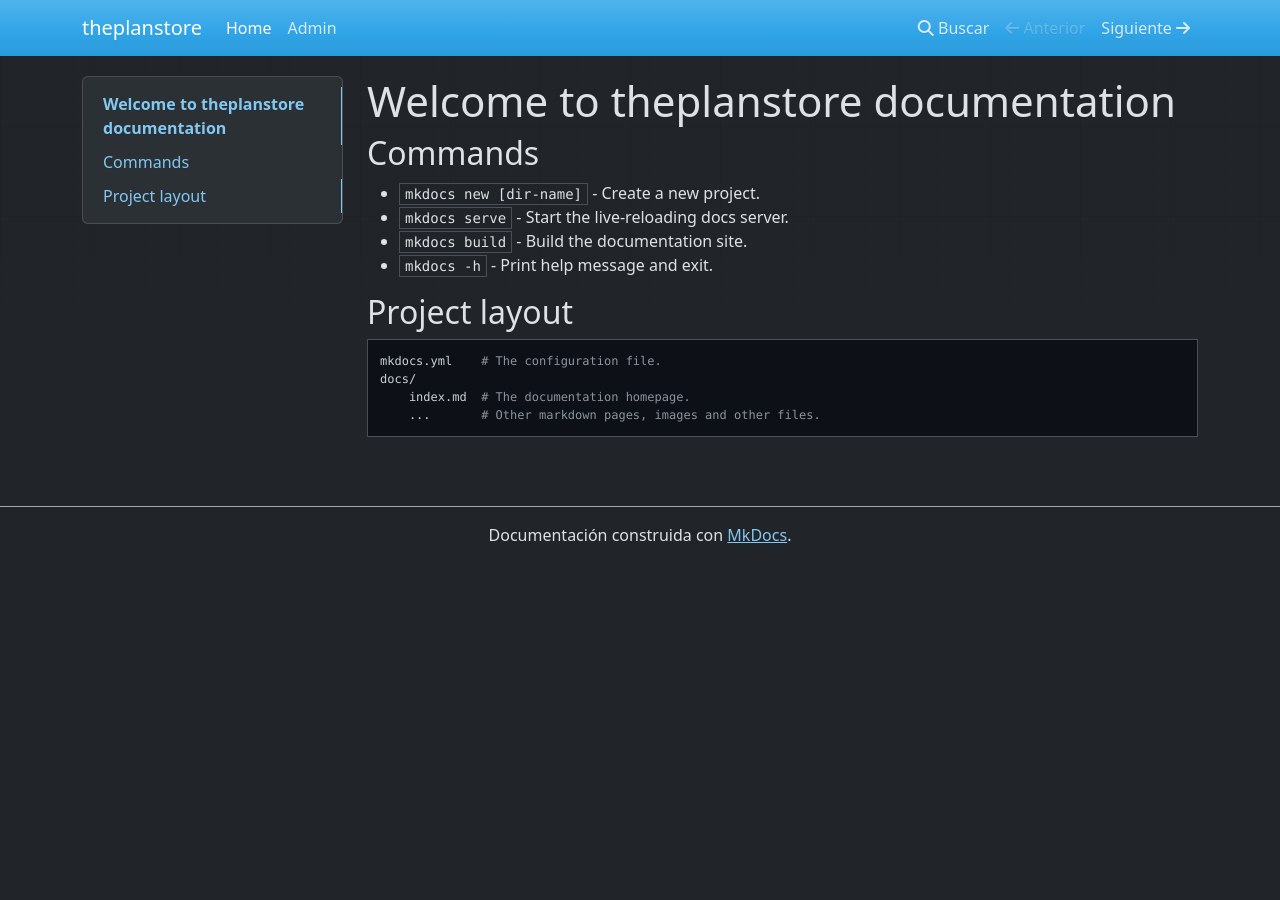
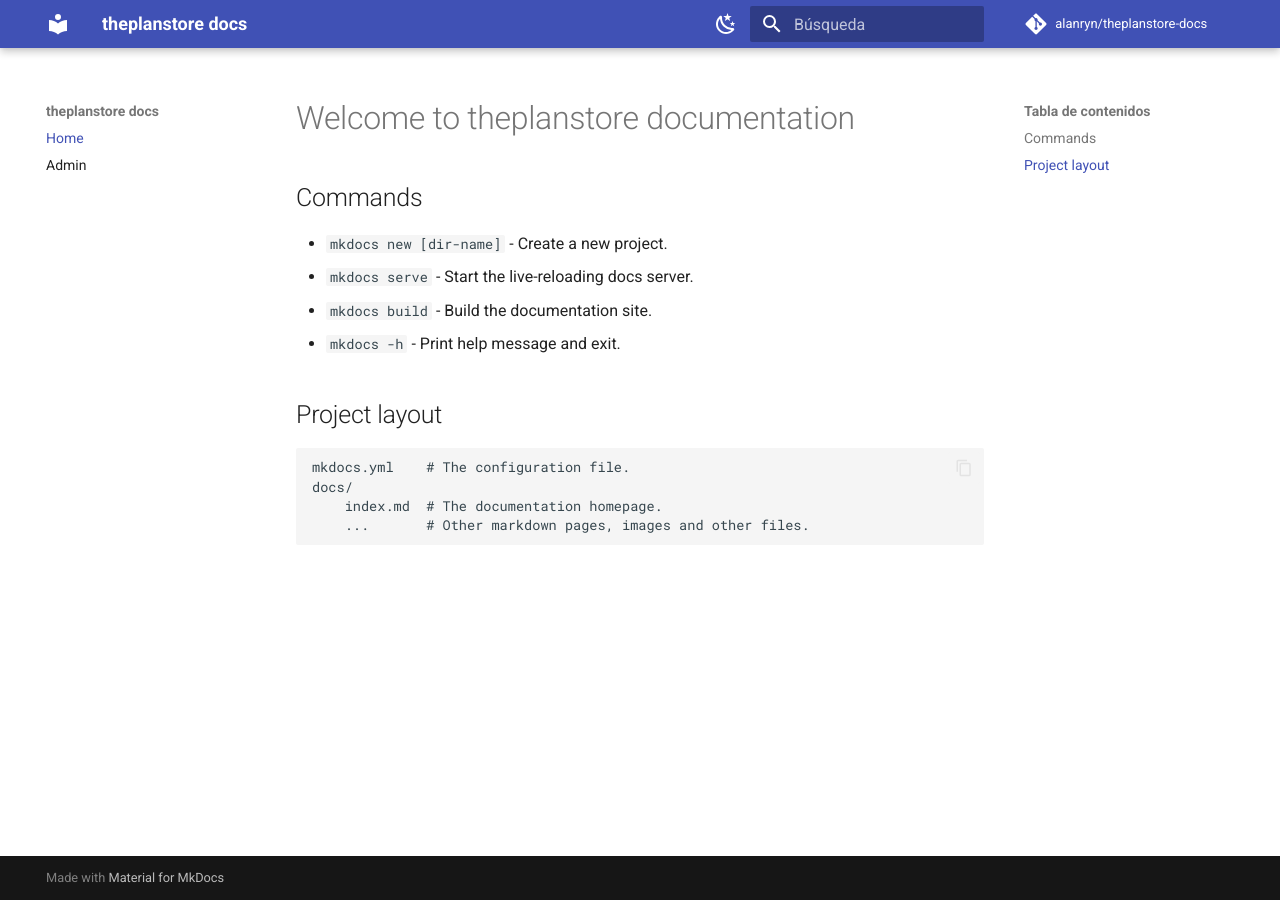
Before and after one commit to alanryn/theplanstore-docs, an MkDocs documentation site: the page built from docs/index.md, in a window 1280 px wide. Built offline with MkDocs 1.6.1 and Material for MkDocs 9.7.7, drawn with Linux system fonts in a browser that asks for light colours; nearby versions of some CDN libraries; comment, search, counter and statistics services are not loaded.

Commit message:
Update theme to material

```diff
--- a/mkdocs.yml
+++ b/mkdocs.yml
@@ -1,9 +1,56 @@
-site_name: theplanstore
+site_name: theplanstore docs
+site_description: Documentation for theplanstore web app
+site_author: Alan Ryan
+site_url: https://theplanstore.netlify.app
+
+repo_name: alanryn/theplanstore-docs
+repo_url: https://github.com/alanryn/theplanstore-docs
+edit_uri: edit/main/docs/
+
+theme:
+  name: material
+  language: es
+
+  features:
+    - navigation.instant
+    - navigation.tracking
+    - navigation.sections
+    - navigation.top
+    - content.code.copy
+    - search.highlight
+    - search.share
+
+  palette:
+    - scheme: default
+      primary: indigo
+      accent: indigo
+      toggle:
+        icon: material/weather-night
+        name: Switch to dark mode
+
+    - scheme: slate
+      primary: indigo
+      accent: indigo
+      toggle:
+        icon: material/weather-sunny
+        name: Switch to light mode
+
+markdown_extensions:
+  - admonition
+  - attr_list
+  - def_list
+  - footnotes
+  - toc:
+      permalink: true
+
+  - pymdownx.details
+  - pymdownx.superfences
+  - pymdownx.highlight:
+      anchor_linenums: true
+
+plugins:
+  - search
+
 nav:
   - Home: index.md
   - Admin: admin.md
-theme:
-  name: mkdocs
-  highlightjs: true
-  color_mode: dark
-  locale: es
--- a/requirements.txt
+++ b/requirements.txt
@@ -1 +1,2 @@
 mkdocs
+mkdocs-material
```
